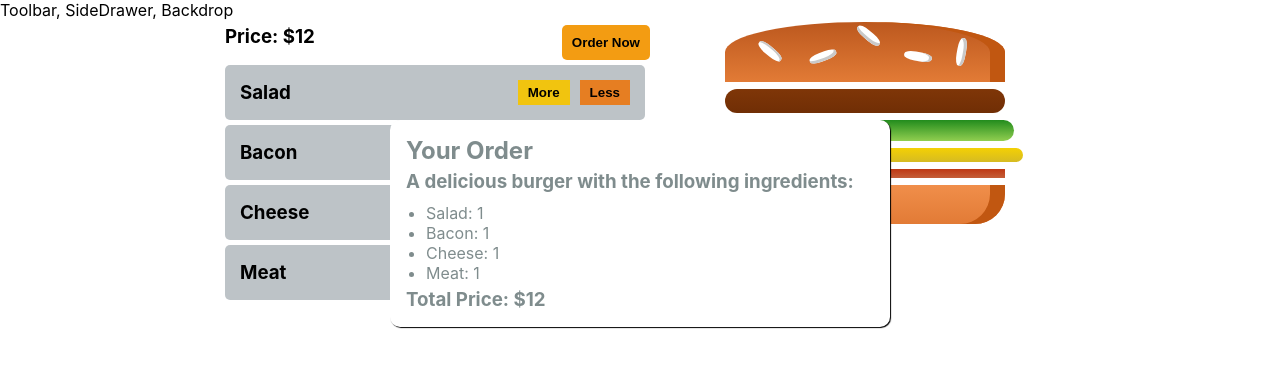
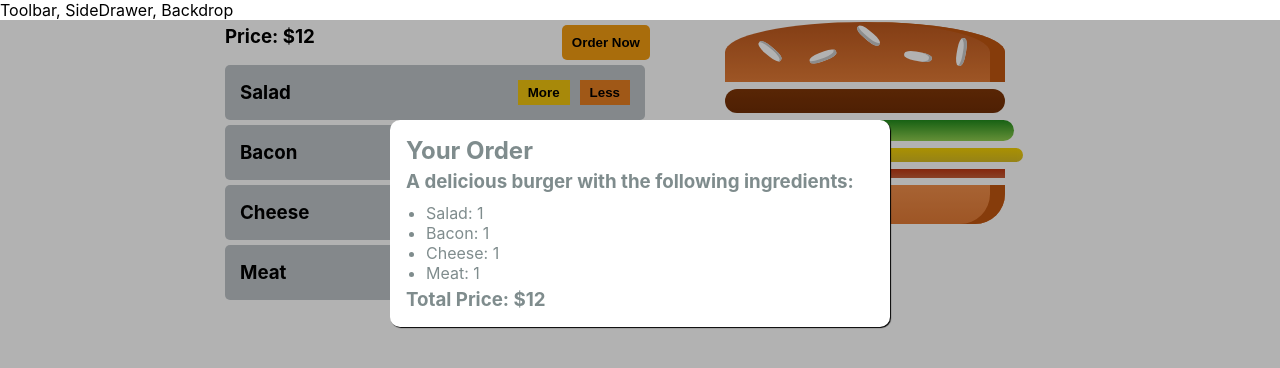
Before and after one commit to LucasSonego/BurgerBuilder, a React (Create React App) app: page / in a window 1280 px wide. Both pictures are taken after a click on the button "Order Now". Shown: the top 368 px of the page. Built offline with nearby package versions, Linux system fonts and the light colour scheme.

Commit message:
feat: backdrop

```diff
--- /dev/null
+++ b/src/components/UI/Backdrop/Backdrop.js
@@ -0,0 +1,7 @@
+import React from "react";
+
+import { Container } from "./styles";
+
+export default function Backdrop(props) {
+  return <>{props.show ? <Container onClick={props.clicked} /> : null}</>;
+}
--- /dev/null
+++ b/src/components/UI/Backdrop/styles.js
@@ -0,0 +1,9 @@
+import styled from "styled-components";
+
+export const Container = styled.div`
+  height: 100%;
+  width: 100%;
+  position: fixed;
+  z-index: 100;
+  background: rgba(0, 0, 0, 0.3);
+`;
--- a/src/components/UI/Modal/Modal.js
+++ b/src/components/UI/Modal/Modal.js
@@ -1,11 +1,15 @@
 import React from "react";
 
 import { Container } from "./styles";
+import Backdrop from "../Backdrop/Backdrop";
 
 export default function Modal(props) {
   return (
-    <Container visible={props.visible ? "visible" : undefined}>
-      {props.children}
-    </Container>
+    <>
+      <Backdrop show={props.visible} clicked={props.onClick} />
+      <Container visible={props.visible ? "visible" : undefined}>
+        {props.children}
+      </Container>
+    </>
   );
 }
--- a/src/containers/BurgerBuilder/BurgerBuilder.js
+++ b/src/containers/BurgerBuilder/BurgerBuilder.js
@@ -79,7 +79,7 @@ export default function BurgerBuilder() {
 
   return (
     <Container>
-      <Modal visible={modalState}>
+      <Modal visible={modalState} onClick={() => toggleModal()}>
         <OrderSummary
           ingredients={ingredients.list}
           available={availableIngredients}
```
